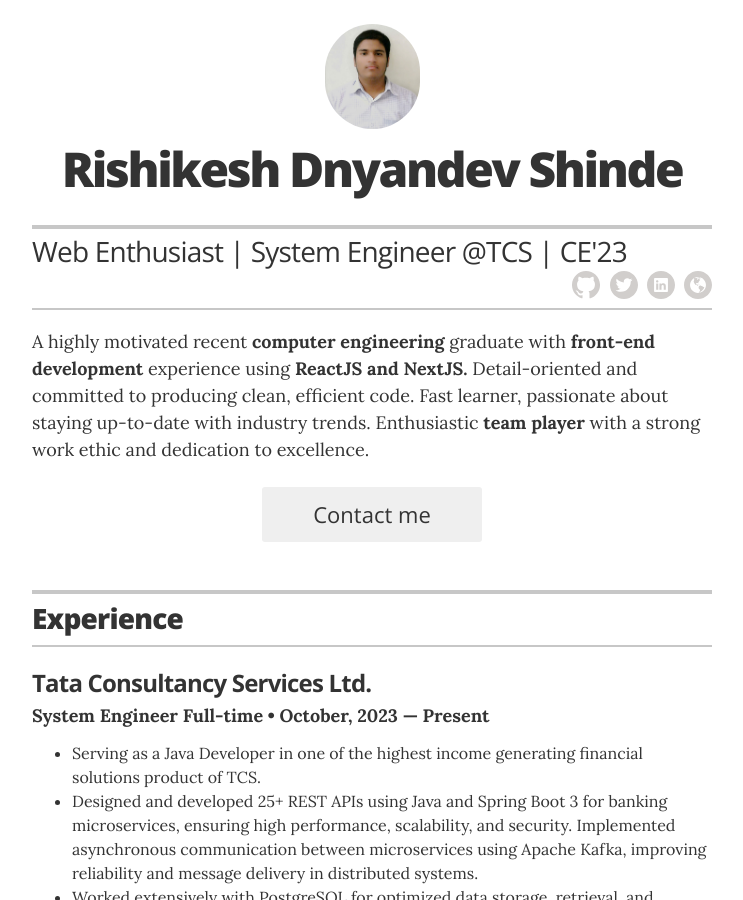
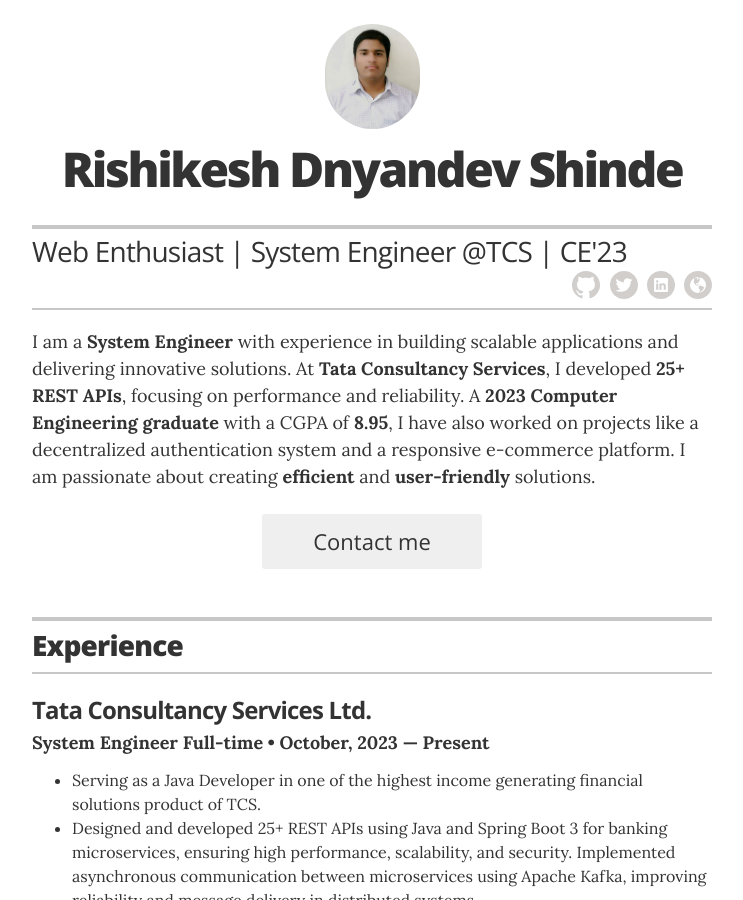
Before and after one commit to rdshinde/rdshinde.github.io, a Jekyll site: the page built from index.html, in a window 1280 px wide and 900 px high. Shown: the whole window, without its empty margins (268-1011 px from the left). Built offline with Jekyll 4.4.1, drawn with Linux system fonts in a browser that asks for light colours.

Commit message:
Update _config.yml

```diff
--- a/_config.yml
+++ b/_config.yml
@@ -23,7 +23,7 @@
 resume_header_contact_info:     "Shirur, Pune, Maharashtra, India • +91 9175411145 • rdshinde2000@gmail.com"
 display_header_contact_info:    "false"
 
-resume_header_intro: "<p>A highly motivated recent <strong>computer engineering </strong> graduate with <strong>front-end development</strong> experience using <strong>ReactJS and NextJS.</strong> Detail-oriented and committed to producing clean, efficient code. Fast learner, passionate about staying up-to-date with industry trends. Enthusiastic <strong>team player</strong> with a strong work ethic and dedication to excellence.</p>"
+resume_header_intro: "<p>I am a <strong>System Engineer</strong> with experience in building scalable applications and delivering innovative solutions. At <strong>Tata Consultancy Services</strong>, I developed <strong>25+ REST APIs</strong>, focusing on performance and reliability. A <strong>2023 Computer Engineering graduate</strong> with a CGPA of <strong>8.95</strong>, I have also worked on projects like a decentralized authentication system and a responsive e-commerce platform. I am passionate about creating <strong>efficient</strong> and <strong>user-friendly</strong> solutions.</p>"
 
 # use "yes" to display the email contact button,
 # "no" to display an "I'm not looking for work" message,
```
